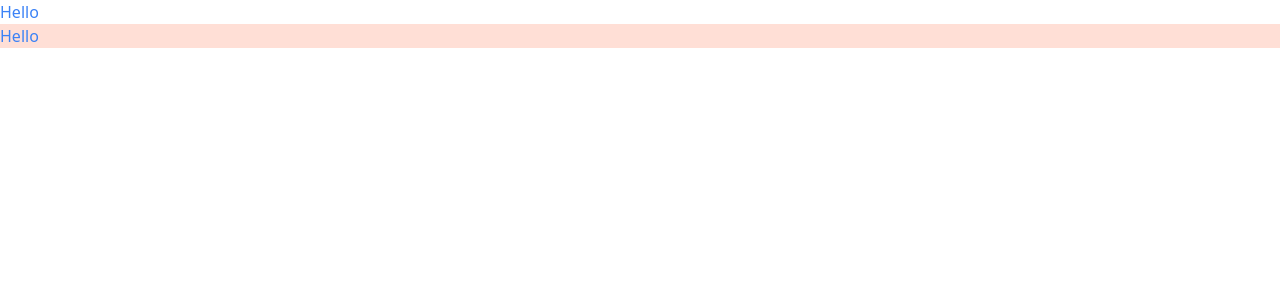
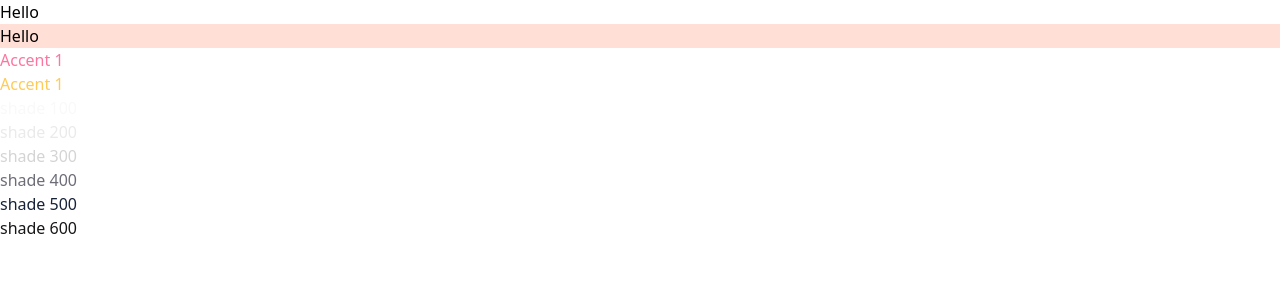
Before and after one commit to fullstack-guy/webminal, a Next.js app: page / in a window 1280 px wide. Shown: the top 300 px of the page. Built offline with nearby package versions, Linux system fonts and the light colour scheme.

Commit message:
:sparkles: added colors and shades

```diff
--- a/pages/index.js
+++ b/pages/index.js
@@ -4,9 +4,17 @@ import styles from '../styles/Home.module.css';
 
 export default function Home() {
   return (
-    <div className='text-blue-500'>
+    <div>
       Hello
       <h1>Hello</h1>
+      <div className='text-accent-1'>Accent 1</div>
+      <div className='text-tertiary'>Accent 1</div>
+      <div className='text-shades-100'>shade 100</div>
+      <div className='text-shades-200'>shade 200</div>
+      <div className='text-shades-300'>shade 300</div>
+      <div className='text-shades-400'>shade 400</div>
+      <div className='text-shades-500'>shade 500</div>
+      <div className='text-shades-600'>shade 600</div>
     </div>
   );
 }
--- a/tailwind.config.js
+++ b/tailwind.config.js
@@ -4,10 +4,20 @@ module.exports = {
     './components/**/*.{js,ts,jsx,tsx}',
   ],
   theme: {
-    extend: {
-      colors: {
-        primary: '#FFDFD6',
-        test: 'red',
+    extend: {},
+    colors: {
+      primary: '#FFDFD6',
+      secondary: '#52C3FF',
+      tertiary: '#FFCB57',
+      'accent-1': '#FC77A0',
+      'accent-2': '#5AE2E2',
+      shades: {
+        100: '#F9F9F9',
+        200: '#EAEAEA',
+        300: '#D5D4D4',
+        400: '#6D6D78',
+        500: '#172239',
+        600: '#161616',
       },
     },
   },
```
